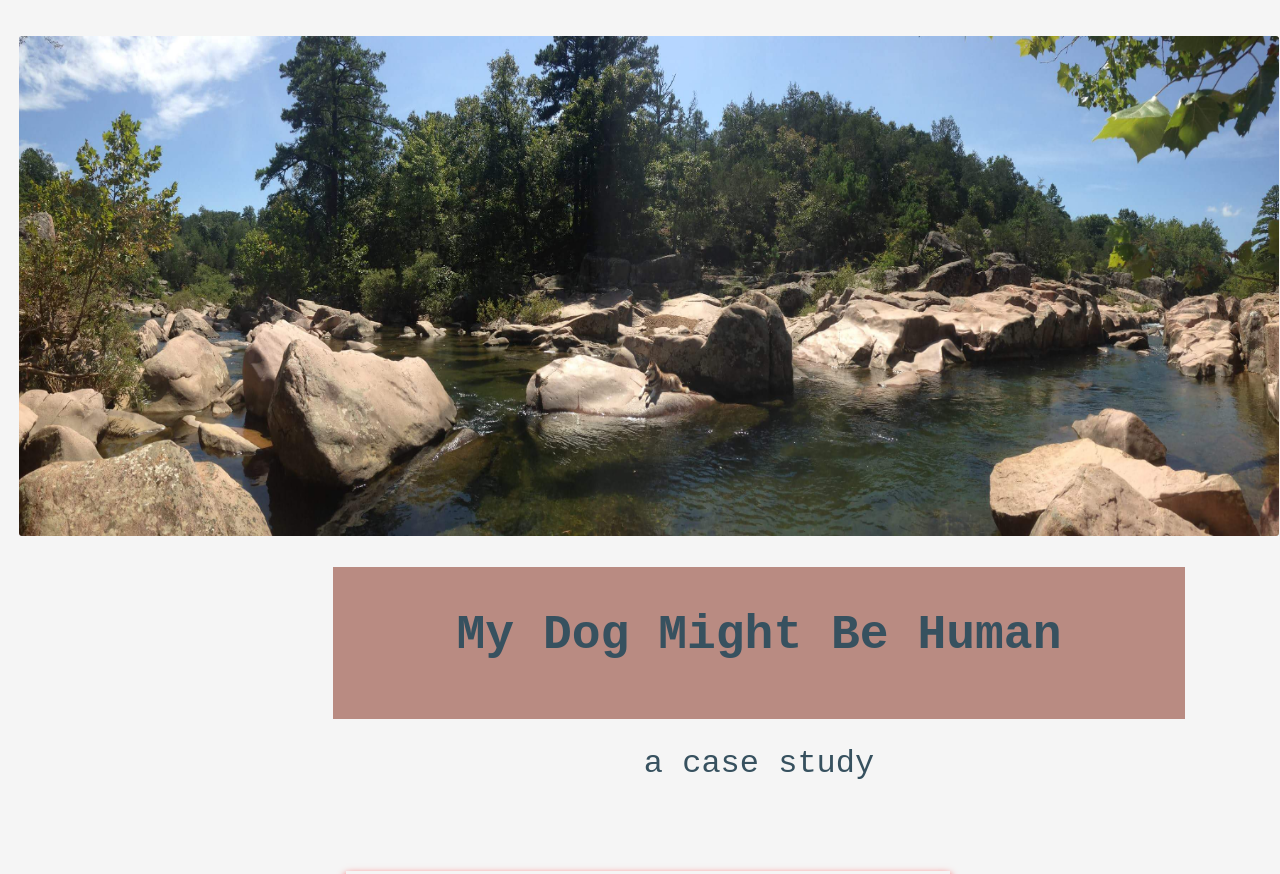
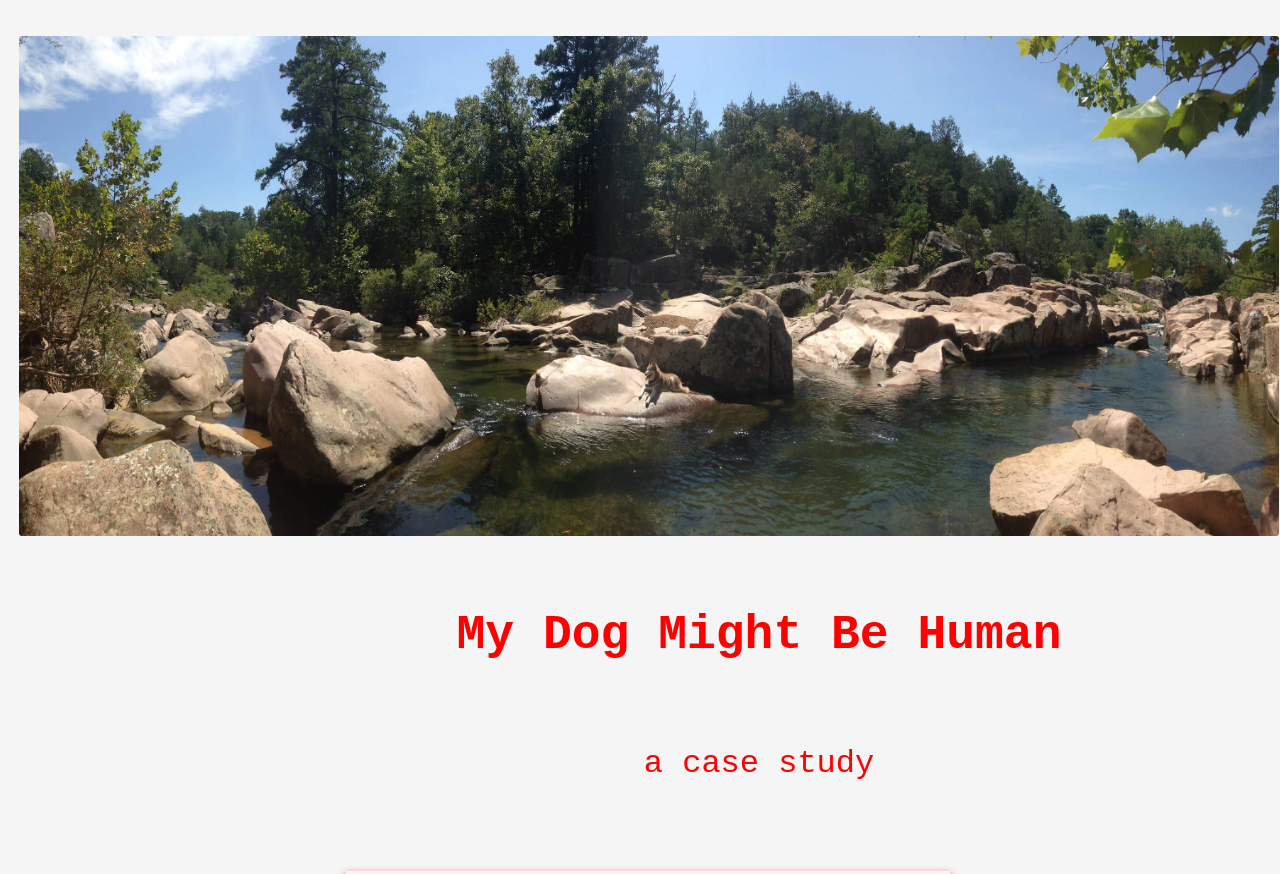
Before and after one commit to STL-LC101-Sept-22/js-assignment-4-html-me-something-rainy-moss, a website: page index.html in a window 1280 px wide. Shown: the top 874 px of the page. Drawn offline with Linux system fonts and the light colour scheme.

Commit message:
updated mainHeading to be all red

```diff
--- a/styles.css
+++ b/styles.css
@@ -34,8 +34,6 @@
     margin-bottom: 25px;
     height: 150px;
     width: 850px;
-    background-color: #b98b82ff;
-    color: #37515fff;
     text-align: center;
 
 }
@@ -49,7 +47,6 @@
     margin-bottom: 25px;
     height: 100px;
     width: 850px;
-    color: #37515fff;
     text-align: center;
 
 }
```
